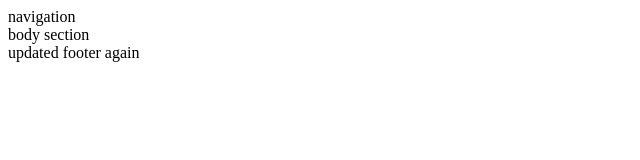
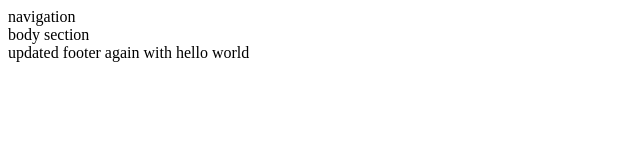
Before and after one commit to MuhammadAns1/testing, a plain HTML site: page index.html in a window 1280 px wide. Shown: the whole page, without its empty margins (0-640 px from the left). Drawn offline with Linux system fonts and the light colour scheme.

Commit message:
footer updated with hello world text

```diff
--- a/index.html
+++ b/index.html
@@ -14,7 +14,7 @@
         body section
     </section>
     <footer>
-        updated footer again
+        updated footer again with hello world
     </footer>
 </body>
 </html>
```
